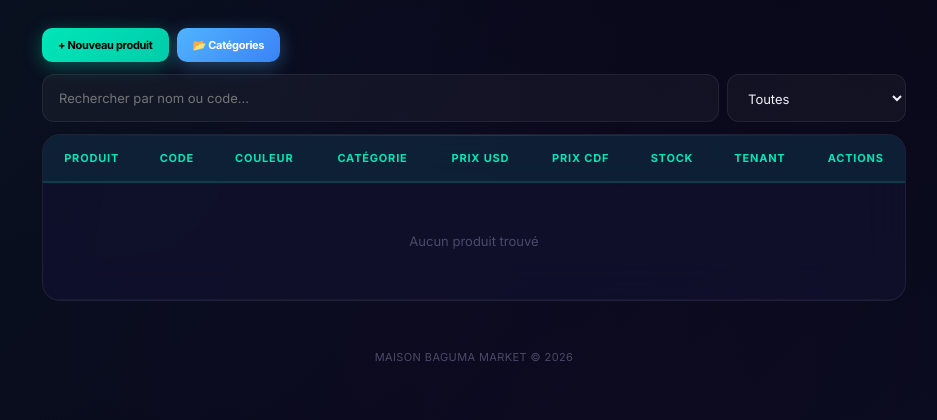
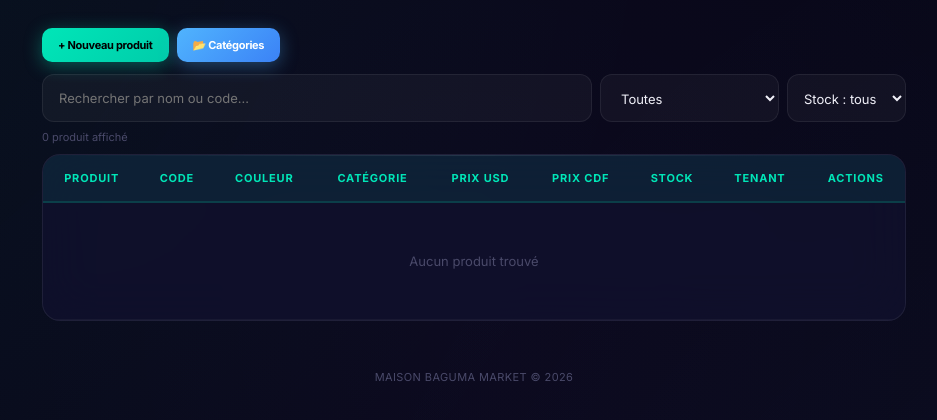
Before and after one commit to placidegamaliel-jpg/baguma-market, a Flask app: page /produits in a window 1280 px wide. Shown: the part 71-491 px from the top of the page, without its empty margins (166-1103 px from the left). Run offline with Flask 3, Linux system fonts and the light colour scheme; a user stored in the database is signed in; data comes from the database, SQL or seed files in the repository; data that the repository does not hold is empty; some libraries are stand-ins or nearby versions.

Commit message:
feat: add instant stock filters to products

```diff
--- a/templates/base.html
+++ b/templates/base.html
@@ -152,6 +152,9 @@ body.light tr:hover td{background:rgba(0,0,0,0.02)}
   .form-group{margin-bottom:12px}
   .form-group input,.form-group select{padding:12px 14px}
   .form-row{display:flex!important;flex-direction:column;gap:0!important}
+  #productFilters{flex-wrap:wrap}
+  #productFilters input{flex-basis:100%}
+  #productFilters select{flex:1;min-width:0}
   .btn{padding:12px 16px}
   .mobile-bottom-nav{position:fixed;left:0;right:0;bottom:0;z-index:200;display:grid;grid-template-columns:repeat(5,1fr);background:rgba(13,13,36,.97);backdrop-filter:blur(20px);border-top:1px solid var(--glass-border);padding:6px 4px calc(6px + env(safe-area-inset-bottom))}
   .mobile-bottom-nav a,.mobile-bottom-nav button{display:flex;flex-direction:column;align-items:center;justify-content:center;gap:3px;min-height:52px;background:transparent;border:0;color:var(--txt2);font:600 10px 'Inter',sans-serif;text-decoration:none;cursor:pointer}
--- a/templates/produits.html
+++ b/templates/produits.html
@@ -33,26 +33,32 @@
 {% for kind, message in messages %}<div class="flash {{ kind }} compact">{{ message }}</div>{% endfor %}
 {% endwith %}
 {% if is_admin %}<div style="display:flex;gap:8px;margin-bottom:12px;flex-wrap:wrap"><a href="/produits/new" class="btn btn-green btn-sm">+ Nouveau produit</a><a href="/categories" class="btn btn-blue btn-sm">📂 Catégories</a></div>{% endif %}
-<form method="GET" id="productFilters" style="display:flex;gap:8px;margin-bottom:12px">
+<form method="GET" id="productFilters" style="display:flex;gap:8px;margin-bottom:12px;flex-wrap:wrap">
 <input id="productSearch" type="search" name="search" value="{{search}}" placeholder="Rechercher par nom ou code..." autocomplete="off" style="flex:1;padding:14px 16px;background:rgba(255,255,255,0.04);border:1px solid var(--glass-border);border-radius:12px;color:var(--txt);font-family:inherit;font-size:13px;outline:none">
 <select id="categoryFilter" name="categorie" style="padding:14px 16px;background:rgba(255,255,255,0.04);border:1px solid var(--glass-border);border-radius:12px;color:var(--txt);font-family:inherit;font-size:13px;outline:none">
 <option value="">Toutes</option>
 {% for c in cats %}<option value="{{c}}" {{'selected' if c==cat_selected}}>{{c}}</option>{% endfor %}
 </select>
+<select id="stockFilter" aria-label="Filtrer par stock" style="padding:14px 12px;background:rgba(255,255,255,0.04);border:1px solid var(--glass-border);border-radius:12px;color:var(--txt);font-family:inherit;font-size:13px;outline:none">
+<option value="">Stock : tous</option>
+<option value="low">Stock faible</option>
+<option value="out">Rupture</option>
+</select>
 </form>
+<p id="productCount" style="margin:-4px 0 10px;color:var(--txt3);font-size:11px"></p>
 <div class="card" style="padding:0;overflow:hidden">
 <div class="table-scroll">
 <table>
 <tr><th>Produit</th><th>Code</th><th>Couleur</th><th>Catégorie</th><th>Prix USD</th><th>Prix CDF</th><th>Stock</th>{% if is_admin %}<th>Tenant</th><th>Actions</th>{% endif %}</tr>
 {% for p in prods %}
-<tr class="product-row" data-search="{{ p.nom|lower }} {{ (p.code or '')|lower }} {{ p.cat_nom|lower }}" data-category="{{ p.cat_nom }}">
+<tr class="product-row" data-search="{{ p.nom|lower }} {{ (p.code or '')|lower }} {{ p.cat_nom|lower }}" data-category="{{ p.cat_nom }}" data-stock="{{ p.stock }}">
 <td style="font-weight:500">{{p.nom}}</td>
 <td style="color:var(--accent);font-weight:600;font-size:12px">{{p.code or '-'}}</td>
 <td style="font-size:12px">{{p.couleur or '-'}}</td>
 <td style="color:var(--txt2)">{{p.cat_nom}}</td>
 <td class="tag-entree" style="font-weight:600">${{ p.prix_usd|dg }}</td>
 <td style="color:var(--txt2)">{{ "{:,.0f}".format(p.prix_cdf) }}</td>
-<td class="{{'tag-sortie' if p.stock<=5 else 'tag-entree'}}" style="font-weight:600">{{p.stock}}</td>
+<td class="{{'tag-sortie' if p.stock<=5 else 'tag-entree'}}" style="font-weight:600">{{p.stock}}{% if p.stock == 0 %}<span style="display:block;font-size:9px;color:var(--red)">RUPTURE</span>{% elif p.stock <= 5 %}<span style="display:block;font-size:9px;color:var(--orange)">FAIBLE</span>{% endif %}</td>
 {% if is_admin %}<td style="font-size:11px;color:var(--txt2)">{{tenants_map.get(p.tenant_id, '')}}</td>
 <td><a href="/produits/edit/{{p.id}}" class="btn btn-gold btn-sm" style="padding:4px 10px;font-size:11px">✏️</a></td>{% endif %}
 </tr>
@@ -66,22 +72,29 @@
 (() => {
   const search = document.getElementById('productSearch');
   const category = document.getElementById('categoryFilter');
+  const stock = document.getElementById('stockFilter');
   const rows = document.querySelectorAll('.product-row');
   const empty = document.getElementById('noProductResult');
-  if (!search || !category || !empty) return;
+  const countLabel = document.getElementById('productCount');
+  if (!search || !category || !stock || !empty || !countLabel) return;
   function filterProducts() {
     const term = search.value.trim().toLocaleLowerCase();
     const selectedCategory = category.value;
+    const stockFilter = stock.value;
     let count = 0;
     rows.forEach((row) => {
-      const matches = row.dataset.search.includes(term) && (!selectedCategory || row.dataset.category === selectedCategory);
+      const quantity = Number(row.dataset.stock);
+      const matchesStock = !stockFilter || (stockFilter === 'low' && quantity > 0 && quantity <= 5) || (stockFilter === 'out' && quantity === 0);
+      const matches = row.dataset.search.includes(term) && (!selectedCategory || row.dataset.category === selectedCategory) && matchesStock;
       row.hidden = !matches;
       if (matches) count++;
     });
     empty.hidden = count > 0;
+    countLabel.textContent = count + ' produit' + (count > 1 ? 's' : '') + ' affiché' + (count > 1 ? 's' : '');
   }
   search.addEventListener('input', filterProducts);
   category.addEventListener('change', filterProducts);
+  stock.addEventListener('change', filterProducts);
   document.getElementById('productFilters').addEventListener('submit', (event) => event.preventDefault());
   filterProducts();
 })();
```
